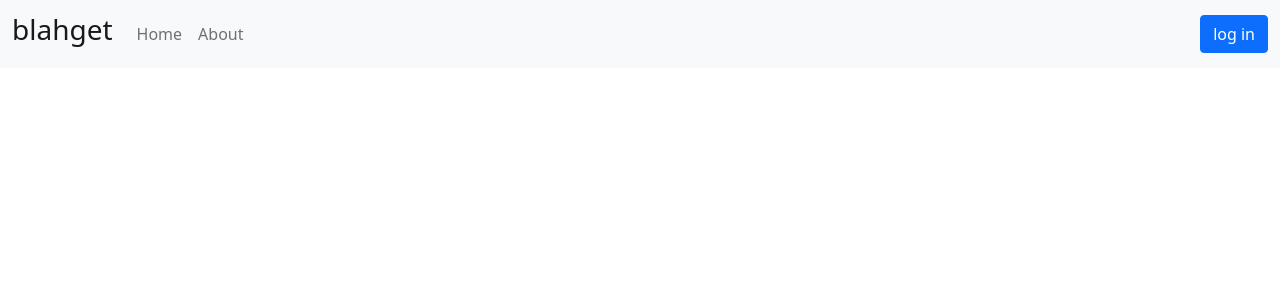
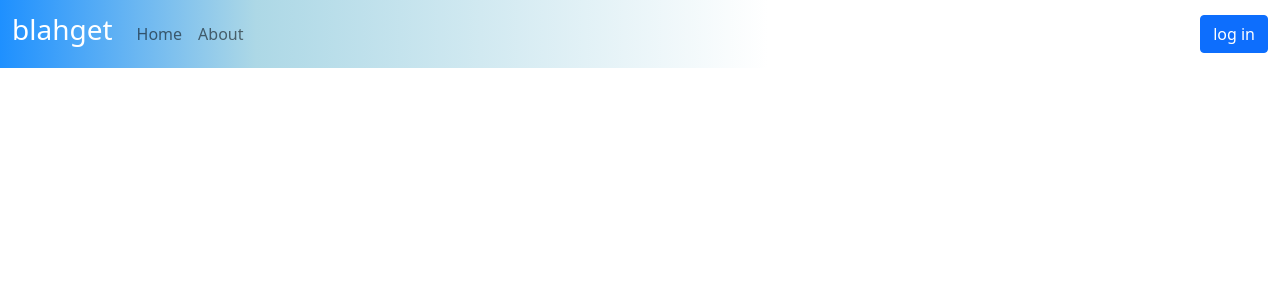
Before and after one commit to jmk89/blahg, an Angular app: page / in a window 1280 px wide. Shown: the top 300 px of the page. Built offline with nearby package versions, Linux system fonts and the light colour scheme.

Commit message:
playing with gradients on the header

```diff
--- a/src/app/header/header.component.css
+++ b/src/app/header/header.component.css
@@ -0,0 +1,3 @@
+h3 {
+  color: white;
+}
--- a/src/app/header/header.component.html
+++ b/src/app/header/header.component.html
@@ -1,4 +1,4 @@
-<nav class="navbar navbar-expand-lg navbar-light bg-light">
+<nav class="navbar navbar-expand-lg navbar-light header-background">
   <div class="container-fluid">
     <a class="navbar-brand" routerLink="/home">
       <h3>blahget</h3>
--- a/src/app/user-header/user-header.component.html
+++ b/src/app/user-header/user-header.component.html
@@ -1,4 +1,4 @@
-<nav class="navbar navbar-expand-lg navbar-light bg-light">
+<nav class="navbar navbar-expand-lg navbar-light header-background">
     <div class="container-fluid">
       <a class="navbar-brand" routerLink="/home">
         <img src="../../assets/me.jpg" style="border-radius: 50%;" alt="" width="60" height="60" class="d-inline-block align-text-top">
--- a/src/styles.css
+++ b/src/styles.css
@@ -1 +1,9 @@
 /* You can add global styles to this file, and also import other style files */
+
+.header-background {
+  background-image: linear-gradient(to right, dodgerblue, lightblue 20%, white 60%, white);
+}
+
+a {
+  cursor: pointer;
+}
```
